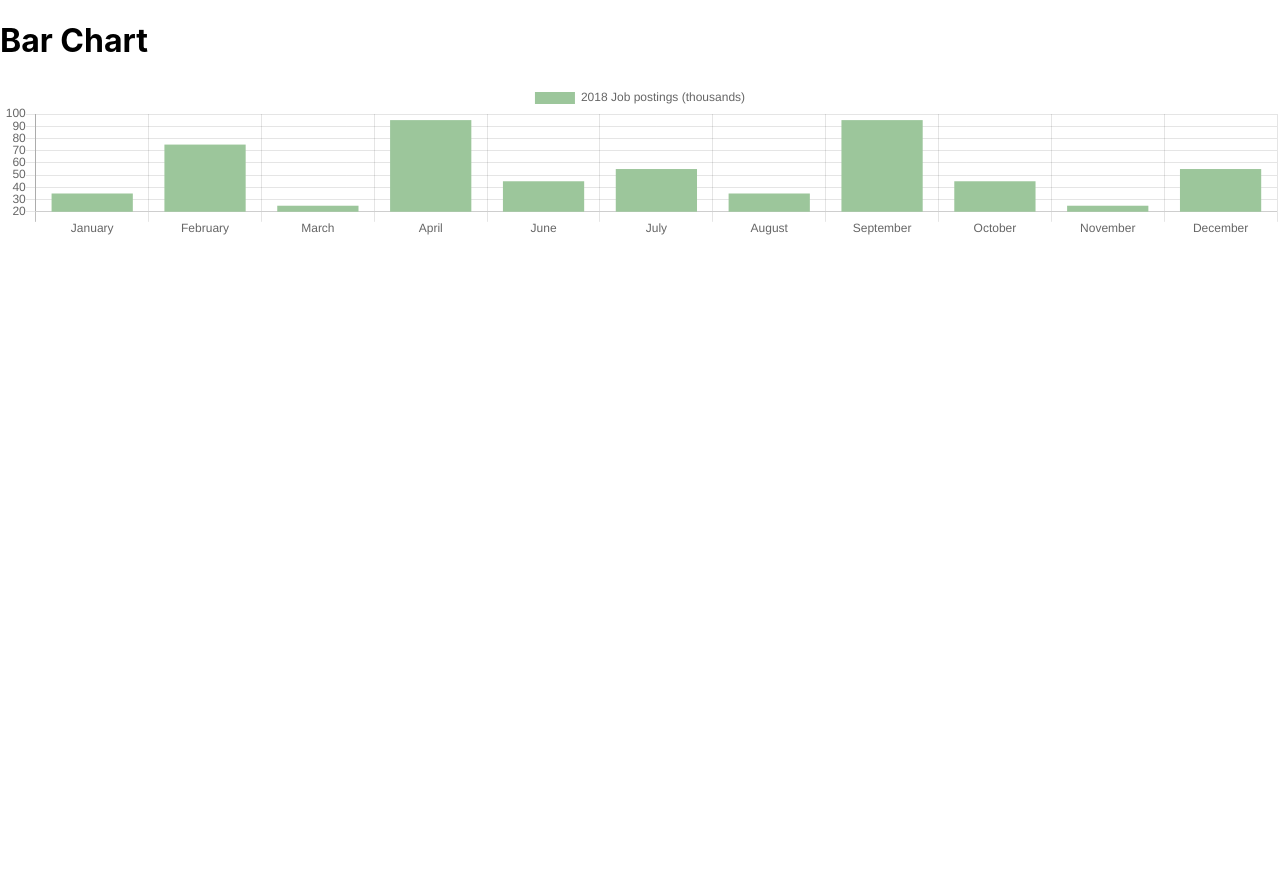
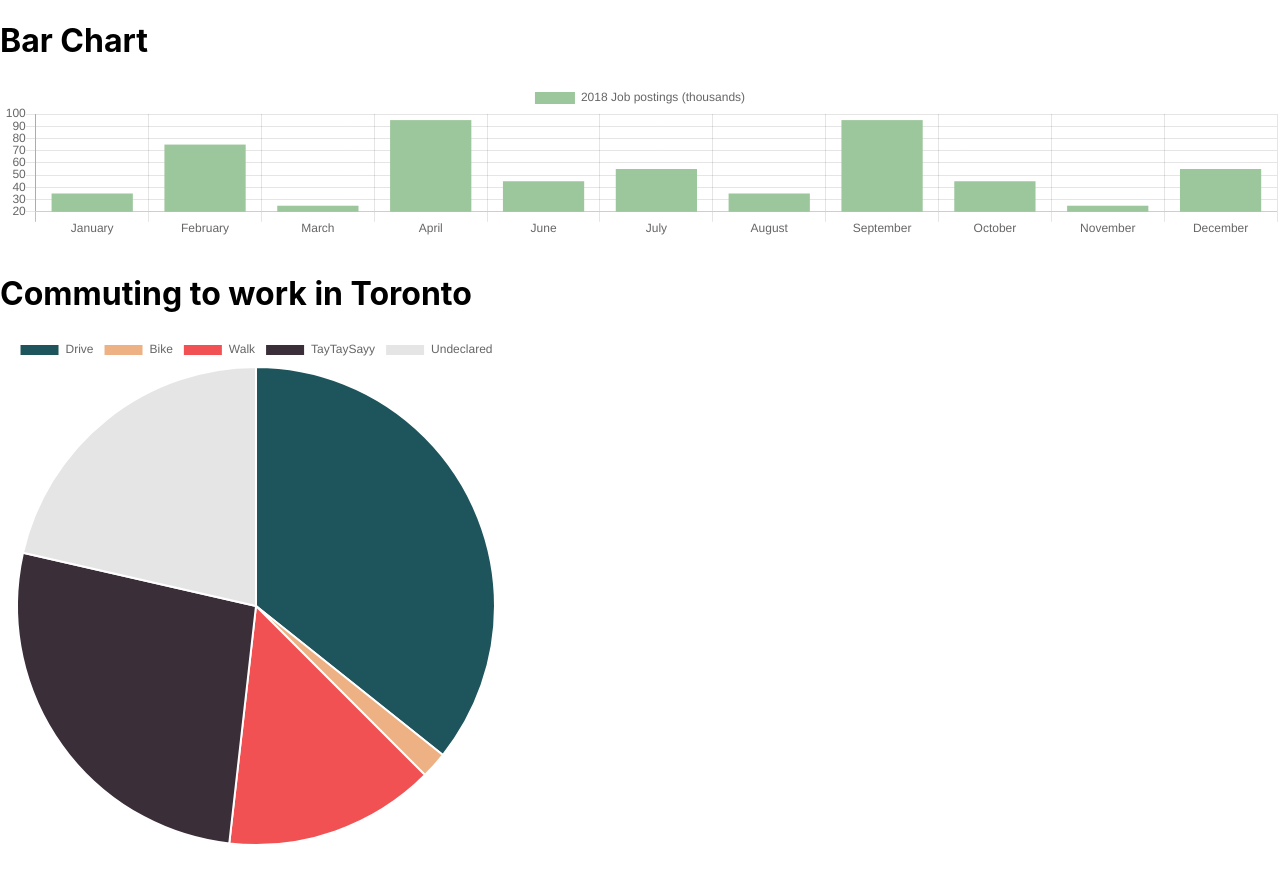
Before and after one commit to EdwinJacksonWDFT/react-charts, a React (Create React App) app: page / in a window 1280 px wide. Before the commit the page ends 800 px from the top, so only its background shows below. Built offline with nearby package versions, Linux system fonts and the light colour scheme.

Commit message:
pie chart

```diff
--- a/src/App.css
+++ b/src/App.css
@@ -1,3 +1,8 @@
 .chart {
     margin-bottom: 2rem;
 }
+
+.pie {
+    height: 40%;
+    width: 40%;
+}
--- a/src/App.js
+++ b/src/App.js
@@ -1,14 +1,17 @@
 import React, { Component } from 'react';
 import BarChart from './components/BarChart';
+import PieChart from './components/PieChart';
 import './App.css';
 
 import basicBarData from './data/basic-bar';
+import basicPieData from './data/basic-pie';
 
 class App extends Component {
   render() {
     return (
       <div className="App">
         <BarChart data={basicBarData} height={100} width={50} />
+        <PieChart title="Commuting to work in Toronto" data={basicPieData} height={20} width={20} />
       </div>
     );
   }
--- a/src/components/PieChart.js
+++ b/src/components/PieChart.js
@@ -1,32 +1,10 @@
 import React, { Component } from 'react';
 import { Pie } from 'react-chartjs-2';
 
-const data = {
-    labels: [
-        'Red',
-        'Green',
-        'Yellow'
-    ],
-    datasets: [
-        {
-            data: [300, 50, 100],
-            backgroundColor: [
-                '#FF6384',
-                '#36A2EB',
-                '#FFCE56'
-            ],
-            hoverBackgroundColor: [
-                '#FF6384',
-                '#36A2EB',
-                '#FFCE56'
-            ]
-        }
-    ]
-};
 
-export default props => (
-    <div className="chart">
-        <h2>Pie Example</h2>
-        <Pie data={data} />
+export default ({title, ...props}) => (
+    <div className="chart pie">
+        <h1>{title}</h1>
+        <Pie {...props}/>
     </div>
 )
--- /dev/null
+++ b/src/data/basic-pie.js
@@ -0,0 +1,29 @@
+
+export default {
+    labels: [
+        'Drive',
+        'Bike',
+        'Walk',
+        'TayTaySayy',
+        'Undeclared'
+    ],
+    datasets: [
+        {
+            data: [2000, 100, 800, 1500, 1200],
+            backgroundColor: [
+                '#1E555C',
+                '#EDB183',
+                '#F15152',
+                '#3A2E39',
+                // '#F4D8CD'
+            ],
+            hoverBackgroundColor: [
+                '#5B8388',
+                '#F1C6A4',
+                '#F48081',
+                '#6F676F',
+                // '#F7E2DA'
+            ]
+        }
+    ]
+};
```
